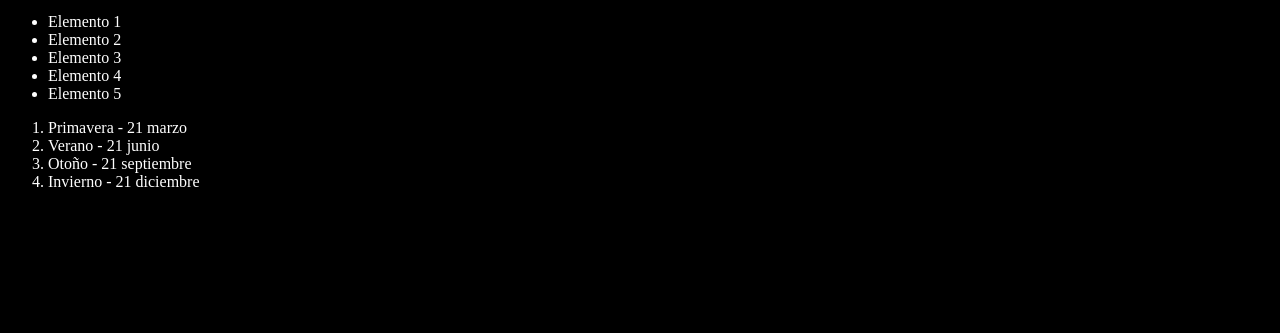
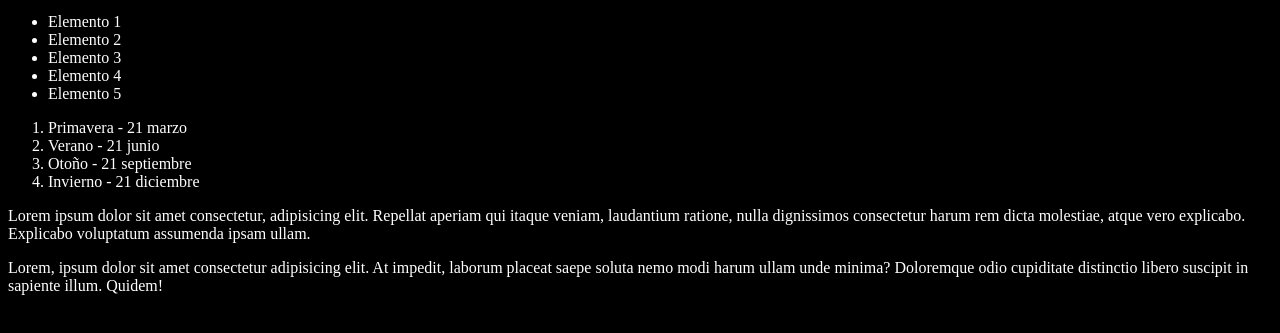
Before and after one commit to Adamstar999/curso-git, a plain HTML site: page index.html in a window 1280 px wide. Shown: the part 101-434 px from the top of the page. Drawn offline with Linux system fonts and the light colour scheme.

Commit message:
Agregando 2 lorem

```diff
--- a/index.html
+++ b/index.html
@@ -27,6 +27,15 @@
         <li>Otoño - 21 septiembre</li>
         <li>Invierno - 21 diciembre</li>
     </ol>
+    <p>
+        Lorem ipsum dolor sit amet consectetur, adipisicing elit. Repellat aperiam qui itaque veniam, laudantium
+        ratione, nulla dignissimos consectetur harum rem dicta molestiae, atque vero explicabo. Explicabo voluptatum
+        assumenda ipsam ullam.
+    </p>
+    <p>
+        Lorem, ipsum dolor sit amet consectetur adipisicing elit. At impedit, laborum placeat saepe soluta nemo modi
+        harum ullam unde minima? Doloremque odio cupiditate distinctio libero suscipit in sapiente illum. Quidem!
+    </p>
     <script src="script.js"></script>
 </body>
 
```
